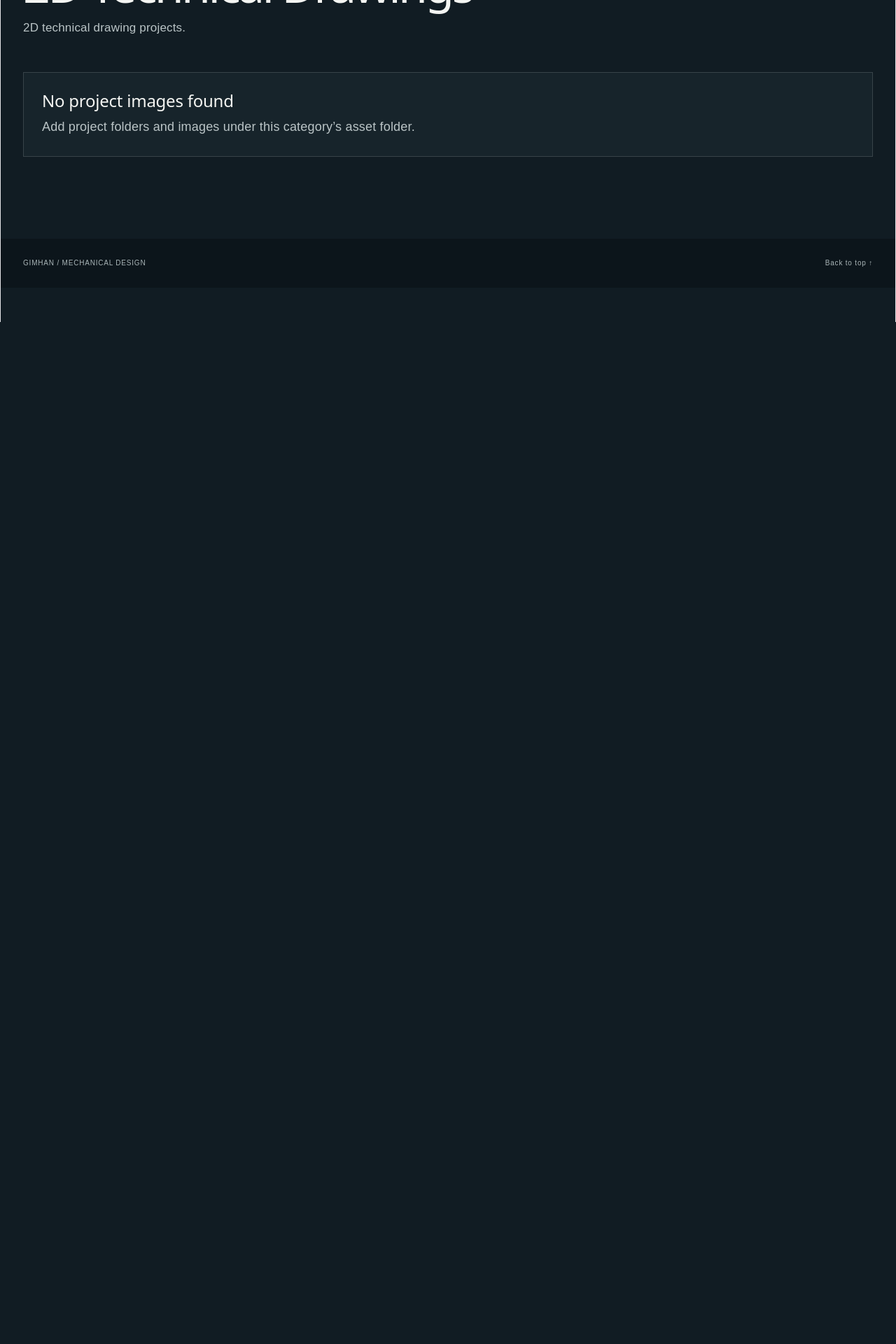
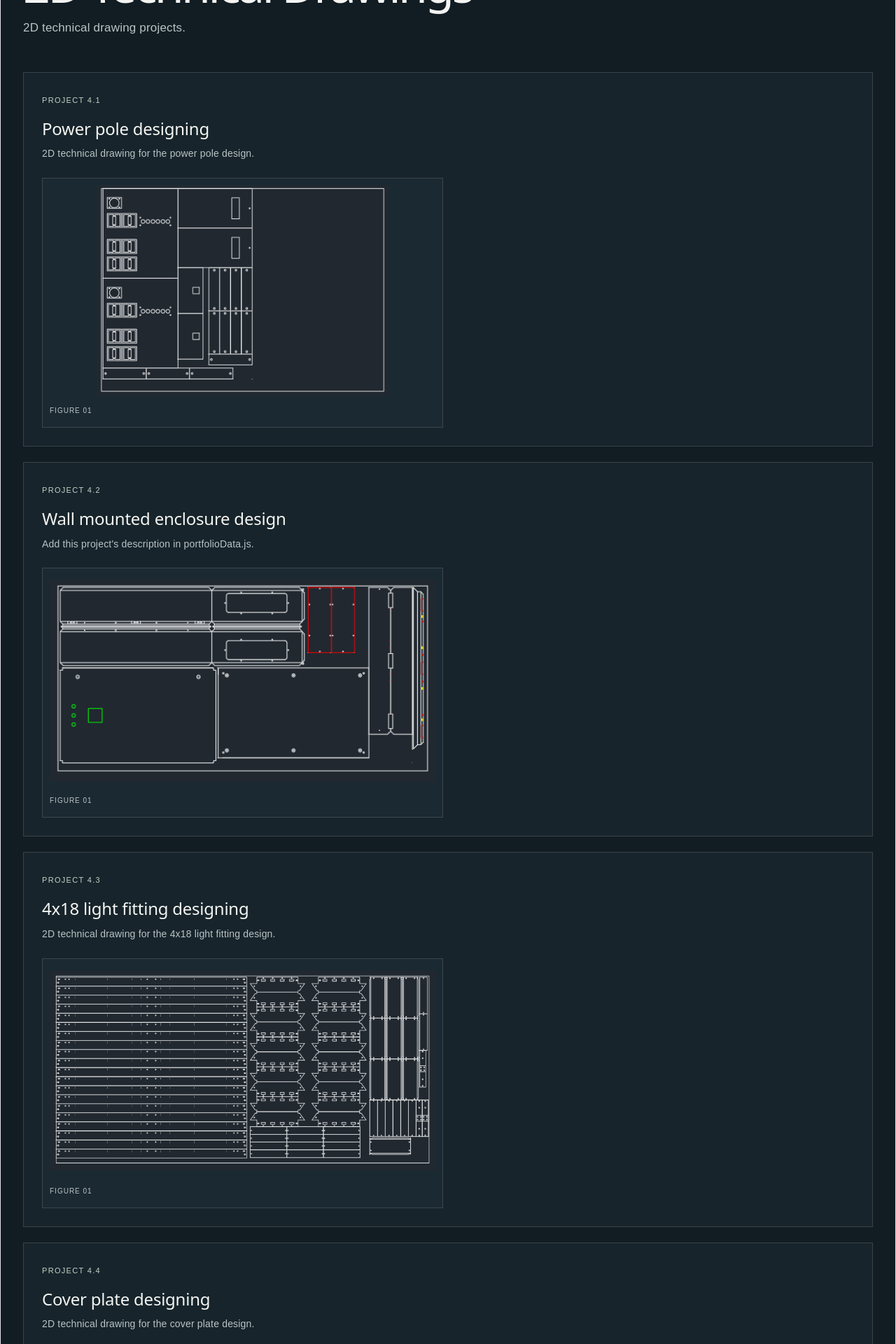
Before and after one commit to Tharaka-Maheshwara/gimhan-portfolio, a React (Vite) app: page /projects/2d-technical-drawings in a window 1280 px wide. Shown: the part 340-2260 px from the top of the page at 70% size. Before the commit the page ends 800 px from the top, so only its background shows below. Built offline with nearby package versions, Linux system fonts and the light colour scheme.

Commit message:
finalize

```diff
--- a/src/App.jsx
+++ b/src/App.jsx
@@ -46,9 +46,9 @@ function HomePage() {
     <main>
       <Hero />
       <Skills />
+      <Projects />
       <WorkExperience />
       <Education />
-      <Projects />
       <Contact />
     </main>
   );
--- a/src/components/layout/Header.jsx
+++ b/src/components/layout/Header.jsx
@@ -23,7 +23,7 @@ export default function Header() {
           <span className="brand-mark">MD</span>
 
           <span className="brand-copy">
-            <span className="brand-title">MECHANICAL DESIGN</span>
+            <span className="brand-title">MECHANICAL DESIGNER</span>
             <small className="brand-subtitle">
               PORTFOLIO <span aria-hidden="true">/</span> 2026
             </small>
--- a/src/data/portfolioData.js
+++ b/src/data/portfolioData.js
@@ -38,10 +38,40 @@ const projectDetails = {
     description:
       "Designed a hazardous-environment enclosure with uniform wall thickness and a 1-degree draft angle for casting.",
   },
+  "2.3-Modular Free-Standing Electrical Enclosure Frame": {
+    title: "Modular Free-Standing Electrical Enclosure Frame",
+    description:
+      "Engineered a robust modular frame assembly in SolidWorks featuring perforated profile members and structural corner joints. Developed complete 2D manufacturing drawings and laser-cutting DXF nesting layouts optimized for precision sheet metal fabrication.",
+  },
+  "2.4-Low-Cost Sheet Metal Roller Bender": {
+    title: "Low-Cost Sheet Metal Roller Bender",
+    description:
+      "Engineered a budget-optimized 3-roll bending mechanism for 0.9 mm–2.0 mm sheet metal. Designed spur-gear drive trains and adjustable lead-screw tensioning to deliver maximum forming capability at minimal manufacturing cost.",
+  },
   "3.1-reverse-engineered-manual-door-lock": {
     title: "Reverse-Engineered Manual Door Lock",
     description:
       "Digitized legacy hardware into a parametric CAD assembly. Mapped hole-pitch coordinates and sliding-throw limits for accurate component replication.",
+  },
+  "4.1-Power pole designing": {
+    title: "Power pole designing",
+    description: "2D technical drawing for the power pole design.",
+  },
+  "4.2-Wall mounted enclosure design": {
+    title: "Wall mounted enclosure design",
+    description: "2D technical drawing for the wall mounted enclosure design.",
+  },
+  "4.3-4x18 light fitting designing": {
+    title: "4x18 light fitting designing",
+    description: "2D technical drawing for the 4x18 light fitting design.",
+  },
+  "4.4-Cover plate designing": {
+    title: "Cover plate designing",
+    description: "2D technical drawing for the cover plate design.",
+  },
+  "4.5-Breaker (compartment) box designing": {
+    title: "Breaker (compartment) box designing",
+    description: "2D technical drawing for the breaker compartment box design.",
   },
 };
 
@@ -59,9 +89,12 @@ function getImagesForProject(categoryFolder, projectFolder) {
   return Object.entries(projectImageModules)
     .filter(([path]) => {
       const pathParts = path.split("/");
+      const imageCategoryFolder = pathParts.at(-3);
+      const imageProjectFolder = pathParts.at(-2);
+
       return (
-        pathParts.at(-3) === categoryFolder &&
-        pathParts.at(-2) === projectFolder
+        imageCategoryFolder?.toLowerCase() === categoryFolder.toLowerCase() &&
+        imageProjectFolder === projectFolder
       );
     })
     .sort(([pathA], [pathB]) =>
@@ -79,7 +112,12 @@ function getProjectsInCategory(categoryFolder) {
   const projectFolders = [
     ...new Set(
       Object.keys(projectImageModules)
-        .filter((path) => path.split("/").at(-3) === categoryFolder)
+        .filter((path) => {
+          const imageCategoryFolder = path.split("/").at(-3);
+          return (
+            imageCategoryFolder?.toLowerCase() === categoryFolder.toLowerCase()
+          );
+        })
         .map((path) => path.split("/").at(-2))
     ),
   ].sort((a, b) => a.localeCompare(b, undefined, { numeric: true }));
```
Also changed, not shown: src/assets/projects-cover-images/category-technical-drawings.png.
